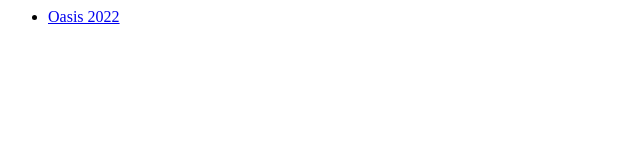
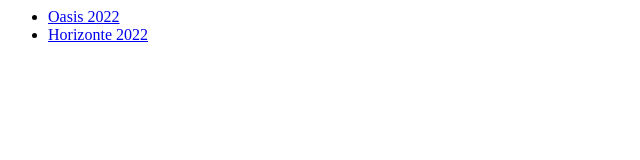
Before and after one commit to Audiencias-RDF-Media/html_podcastfest, a plain HTML site: page index.html in a window 1280 px wide. Shown: the whole page, without its empty margins (0-640 px from the left). Drawn offline with Linux system fonts and the light colour scheme.

Commit message:
Cambio 28.07.2022 se agrega horizonte al index

```diff
--- a/index.html
+++ b/index.html
@@ -2,6 +2,7 @@
     <body>
         <ul>
             <li><a href="oasis_2022.html">Oasis 2022</a></li>
+            <li><a href="horizonte_2022.html">Horizonte 2022</a></li>
         </ul>
     </body>
 </html>
```
